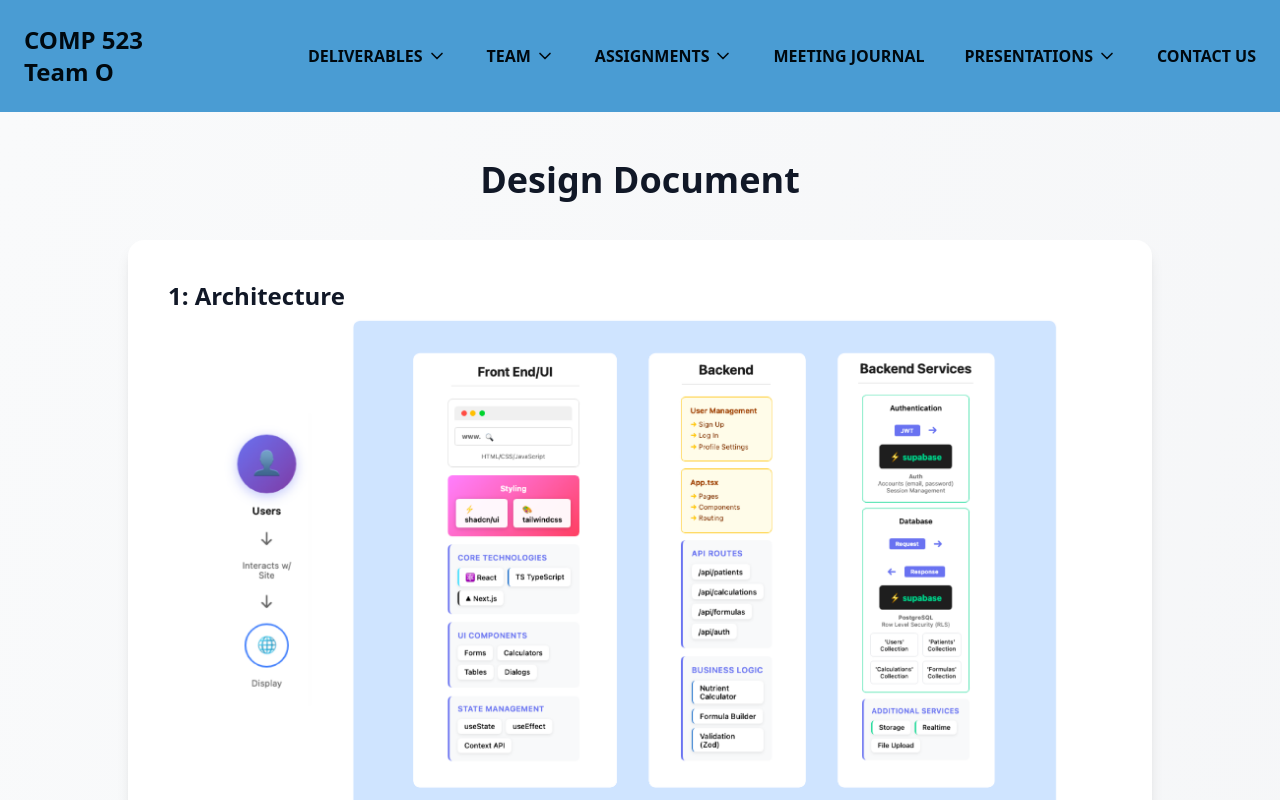
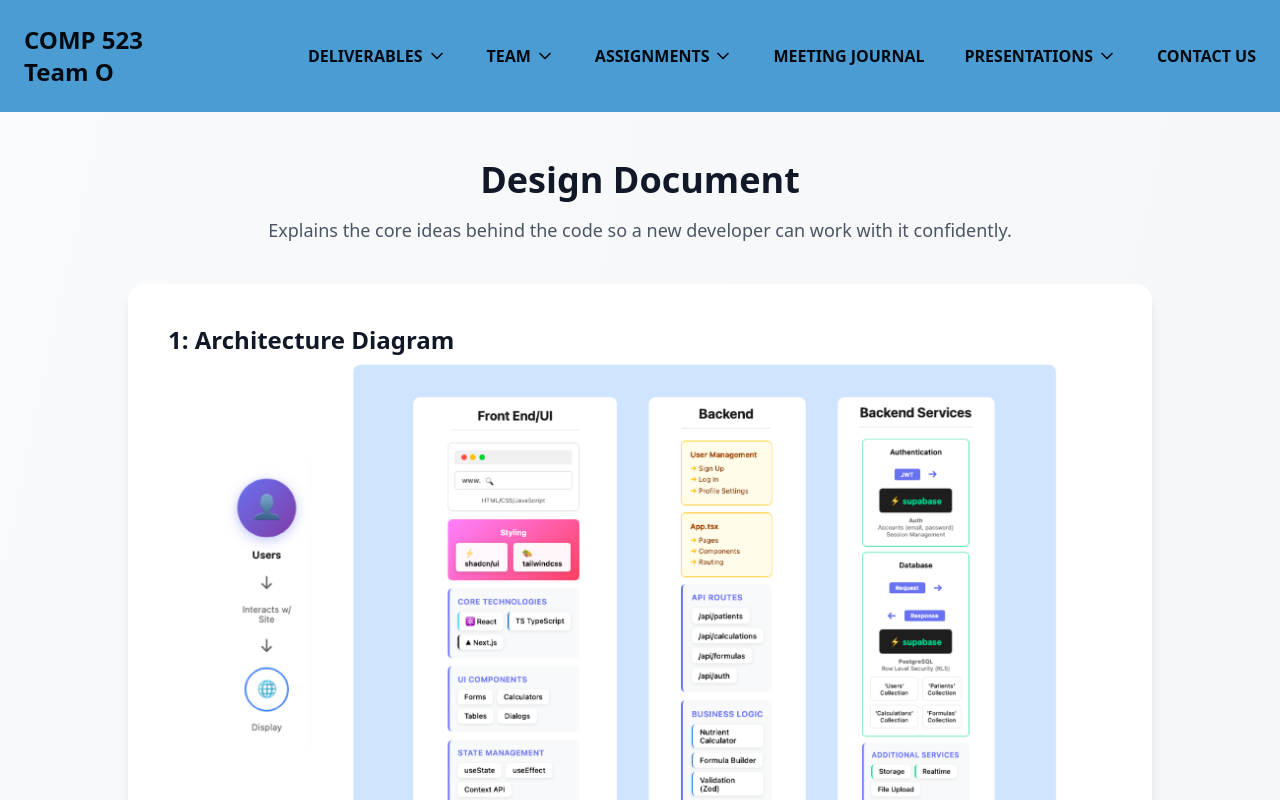
Before and after one commit to ethanbonsall/COMP-523-O, a Next.js app in the folder web/: page /design-doc in a window 1280 px wide. Shown: the top 800 px of the page. Built offline with nearby package versions, Linux system fonts and the light colour scheme.

Commit message:
Updated design document

```diff
--- a/web/pages/design-doc.tsx
+++ b/web/pages/design-doc.tsx
@@ -12,11 +12,15 @@ const DesignDocument = () => {
         <div className="max-w-5xl mx-auto space-y-10">
           <section className="text-center">
             <h1 className="text-4xl font-bold mb-4">Design Document</h1>
+            <p className="text-lg text-gray-600">
+              Explains the core ideas behind the code so a new developer
+              can work with it confidently.
+            </p>
           </section>
 
           <section className="bg-white shadow-lg rounded-2xl p-6 md:p-10 space-y-6">
             <div>
-              <h2 className="text-2xl font-semibold">1: Architecture</h2>
+              <h2 className="text-2xl font-semibold">1: Architecture Diagram</h2>
               <div className="container mx-auto px-[5%]">
                 <img
                   src="/images/Arch-Diagram-updated.png"
```
